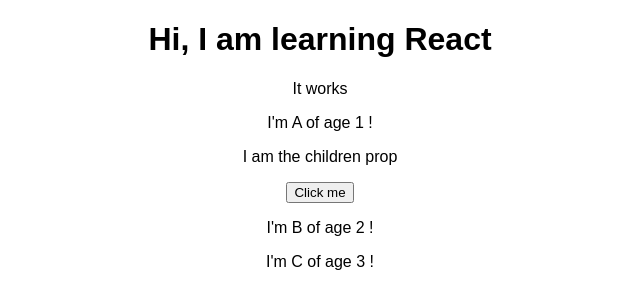
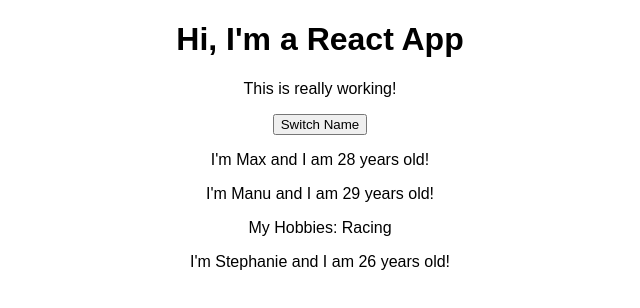
Before and after one commit to aisswaryya/FB, a React (Create React App) app: page / in a window 1280 px wide. Shown: the top 308 px of the page, without its empty margins (320-960 px from the left). Built offline with nearby package versions, Linux system fonts and the light colour scheme.

Commit message:
updated class file

```diff
--- a/src/App.js
+++ b/src/App.js
@@ -1,72 +1,53 @@
-import React, { useState } from 'react';
+import React, { Component } from 'react';
 import './App.css';
 import Person from './Person/Person';
 
-const app = (props) => {
-    const [personState, setPersonState] = useState({
+class App extends Component {
+  state = {
     persons: [
-            { name: 'A', age: 1 },
-            { name: 'B', age: 2 },
-            { name: 'C', age: 3 },
+      { name: 'Max', age: 28 },
+      { name: 'Manu', age: 29 },
+      { name: 'Stephanie', age: 26 }
     ],
-    });
+    otherState: 'some other value'
+  };
 
-    const clickMeHandler = () => {
-        setPersonState({
+  switchNameHandler = () => {
+    // console.log('Was clicked!');
+    // DON'T DO THIS: this.state.persons[0].name = 'Maximilian';
+    this.setState({
       persons: [
-                { name: 'Ais', age: 10 },
-                { name: 'B', age: 20 },
-                { name: 'C', age: 40 },
-            ],
+        { name: 'Maximilian', age: 28 },
+        { name: 'Manu', age: 29 },
+        { name: 'Stephanie', age: 27 }
+      ]
     });
   };
 
+  render() {
     return (
       <div className="App">
-            <h1>Hi, I am learning React</h1>
-            <p>It works</p>
+        <h1>Hi, I'm a React App</h1>
+        <p>This is really working!</p>
+        <button onClick={this.switchNameHandler}>Switch Name</button>
         <Person
-                name={personState.persons[0].name}
-                age={personState.persons[0].age}>
-                I am the children prop
-            </Person>
-
-            <button onClick={clickMeHandler}>Click me</button>
-            <Person
-                name={personState.persons[1].name}
-                age={personState.persons[1].age}
+          name={this.state.persons[0].name}
+          age={this.state.persons[0].age}
         />
         <Person
-                name={personState.persons[2].name}
-                age={personState.persons[2].age}
+          name={this.state.persons[1].name}
+          age={this.state.persons[1].age}
+        >
+          My Hobbies: Racing
+        </Person>
+        <Person
+          name={this.state.persons[2].name}
+          age={this.state.persons[2].age}
         />
       </div>
     );
-};
+    // return React.createElement('div', {className: 'App'}, React.createElement('h1', null, 'Does this work now?'));
+  }
+}
 
-export default app;
-
-// class App extends Component {
-//     state = {
-//         persons: [
-//             { name: 'A', age: 1 },
-//             { name: 'B', age: 2 },
-//             { name: 'C', age: 3 },
-//         ],
-//     };
-
-//     clickMeHandler = () => {
-//         console.log('I thought you wont click');
-//         this.setState({
-//             persons: [
-//                 { name: 'Ais', age: 10 },
-//                 { name: 'B', age: 20 },
-//                 { name: 'C', age: 30 },
-//             ],
-//         });
-//     };
-
-//     render() {
-
-//     }
-// }
+export default App;
--- a/src/Person/Person.js
+++ b/src/Person/Person.js
@@ -1,14 +1,12 @@
 import React from 'react';
 
-const person = (props) => {
+const person = ( props ) => {
     return (
         <div>
-            <p>
-                I'm {props.name} of age {props.age} !
-            </p>
+            <p>I'm {props.name} and I am {props.age} years old!</p>
             <p>{props.children}</p>
         </div>
-    );
+    )
 };
 
 export default person;
--- a/src/registerServiceWorker.js
+++ b/src/registerServiceWorker.js
@@ -32,21 +32,12 @@
     window.addEventListener('load', () => {
       const swUrl = `${process.env.PUBLIC_URL}/service-worker.js`;
 
-      if (isLocalhost) {
+      if (!isLocalhost) {
+        // Is not local host. Just register service worker
+        registerValidSW(swUrl);
+      } else {
         // This is running on localhost. Lets check if a service worker still exists or not.
         checkValidServiceWorker(swUrl);
-
-        // Add some additional logging to localhost, pointing developers to the
-        // service worker/PWA documentation.
-        navigator.serviceWorker.ready.then(() => {
-          console.log(
-            'This web app is being served cache-first by a service ' +
-              'worker. To learn more, visit https://goo.gl/SC7cgQ'
-          );
-        });
-      } else {
-        // Is not local host. Just register service worker
-        registerValidSW(swUrl);
       }
     });
   }
```
Also changed, not shown: src/App.css (line endings or trailing spaces), 1 other file (tests, documents, lock files or other folders). Lines whose indentation alone changed are shown as unchanged.
